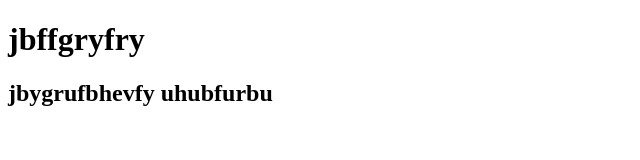
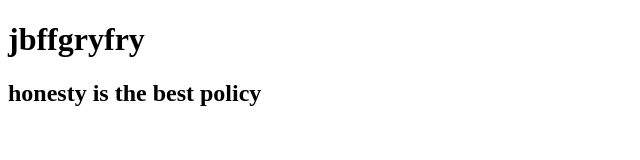
Before and after one commit to YashMittal9397/0_main_openSAP_repo, a plain HTML site: page index.html in a window 1280 px wide. Shown: the whole page, without its empty margins (0-640 px from the left). Drawn offline with Linux system fonts and the light colour scheme.

Commit message:
quote 2 added to index.html

```diff
--- a/index.html
+++ b/index.html
@@ -6,6 +6,6 @@
 	</head>
 	<body>
 		<h1>jbffgryfry</h1>
-		<h2>jbygrufbhevfy uhubfurbu</h2>
+		<h2>honesty is the best policy</h2>
 	</body>
 </html>
```
